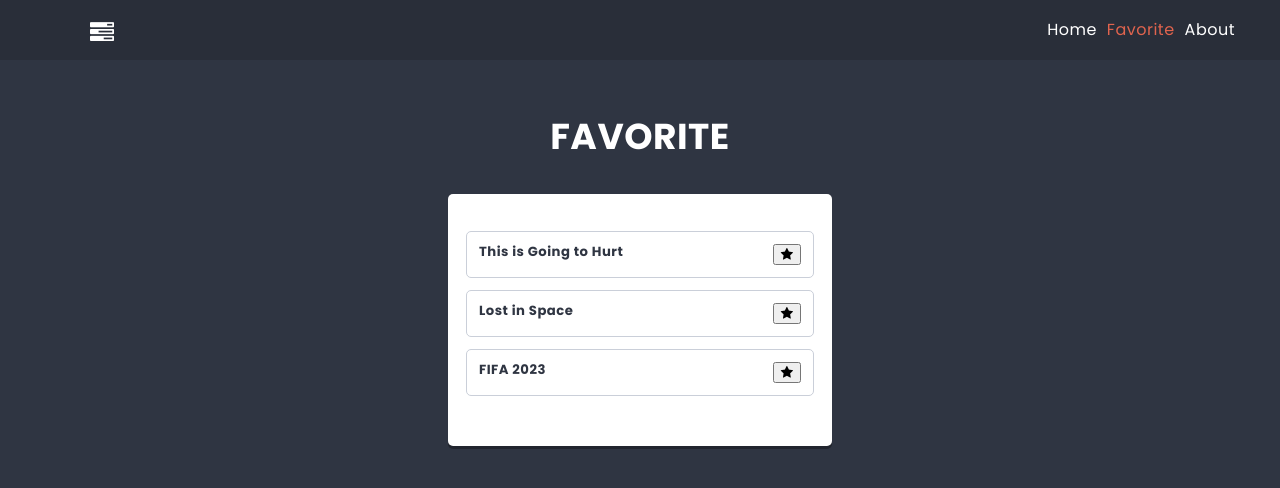
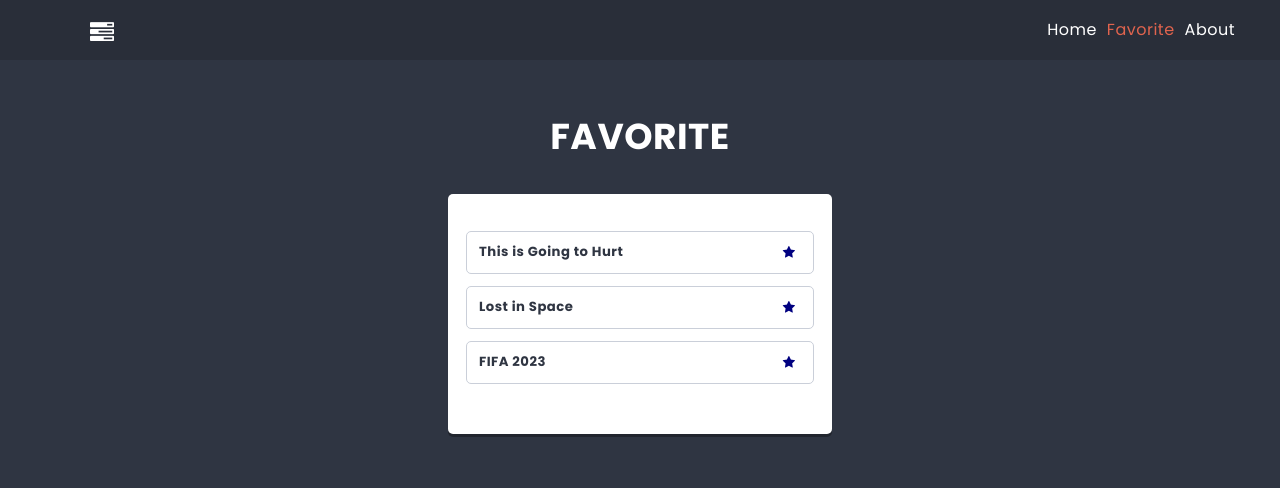
Before and after one commit to Cinamon88/FirstReactApp, a React (Create React App) app: page /favorite in a window 1280 px wide. Shown: the top 488 px of the page. Built offline with nearby package versions, Linux system fonts and the light colour scheme.

Commit message:
add isActive

```diff
--- a/src/components/Card/Card.module.scss
+++ b/src/components/Card/Card.module.scss
@@ -11,3 +11,15 @@
     justify-content: space-between;
     font-weight: bold;
 }
+
+.button {
+    border:none;
+    background-color: #fff;
+    &:hover {
+        cursor: pointer;
+    }
+}
+
+.isActive {
+    color: $color-navy-blue;
+}
```
